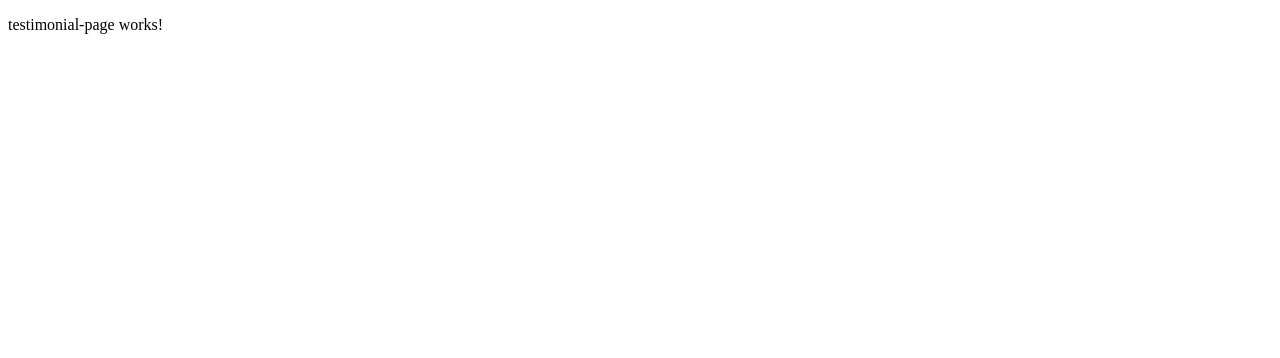
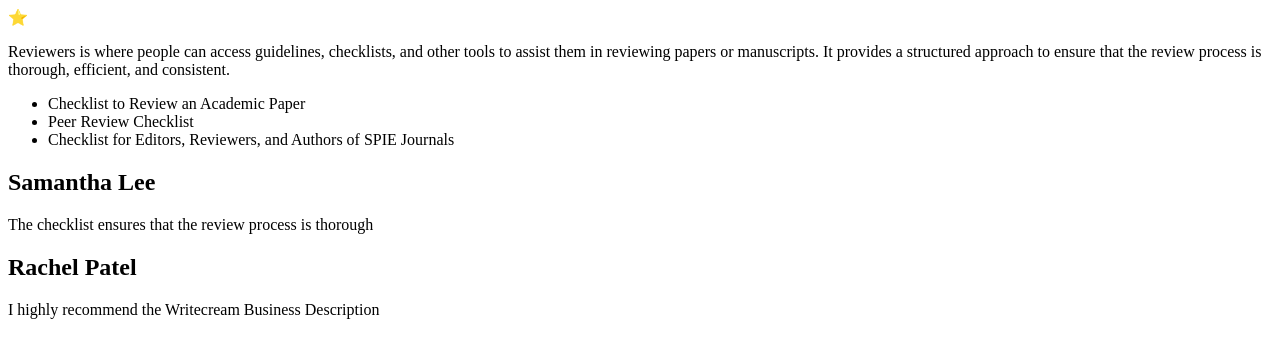
Before and after one commit to mcastig/testimonial-page, an Angular app: page / in a window 1280 px wide. Shown: the top 358 px of the page. Built offline with nearby package versions, Linux system fonts and the light colour scheme.

Commit message:
Add markup and copy of testimonial page

```diff
--- a/src/app/testimonial-page/testimonial-page.component.html
+++ b/src/app/testimonial-page/testimonial-page.component.html
@@ -1 +1,26 @@
-<p>testimonial-page works!</p>
+<div class="testimonial-page-container">
+  <div class="left-side">
+    <span class="star-wrapper">⭐️</span>
+    <p class="review-description">
+      Reviewers is where people can access guidelines, checklists,
+      and other tools to assist them in reviewing papers or manuscripts.
+      It provides a structured approach to ensure that the review process
+      is thorough, efficient, and consistent.
+    </p>
+    <ul class="review-ckecklist">
+      <li>Checklist to Review an Academic Paper</li>
+      <li>Peer Review Checklist</li>
+      <li>Checklist for Editors, Reviewers, and Authors of SPIE Journals</li>
+    </ul>
+  </div>
+  <div class="right-side">
+    <div class="card-google">
+      <h2>Samantha Lee</h2>
+      <p>The checklist ensures that the review process is thorough</p>
+    </div>
+    <div class="card-meta">
+      <h2>Rachel Patel</h2>
+      <p>I highly recommend the Writecream Business Description</p>
+    </div>
+  </div>
+</div>
```
